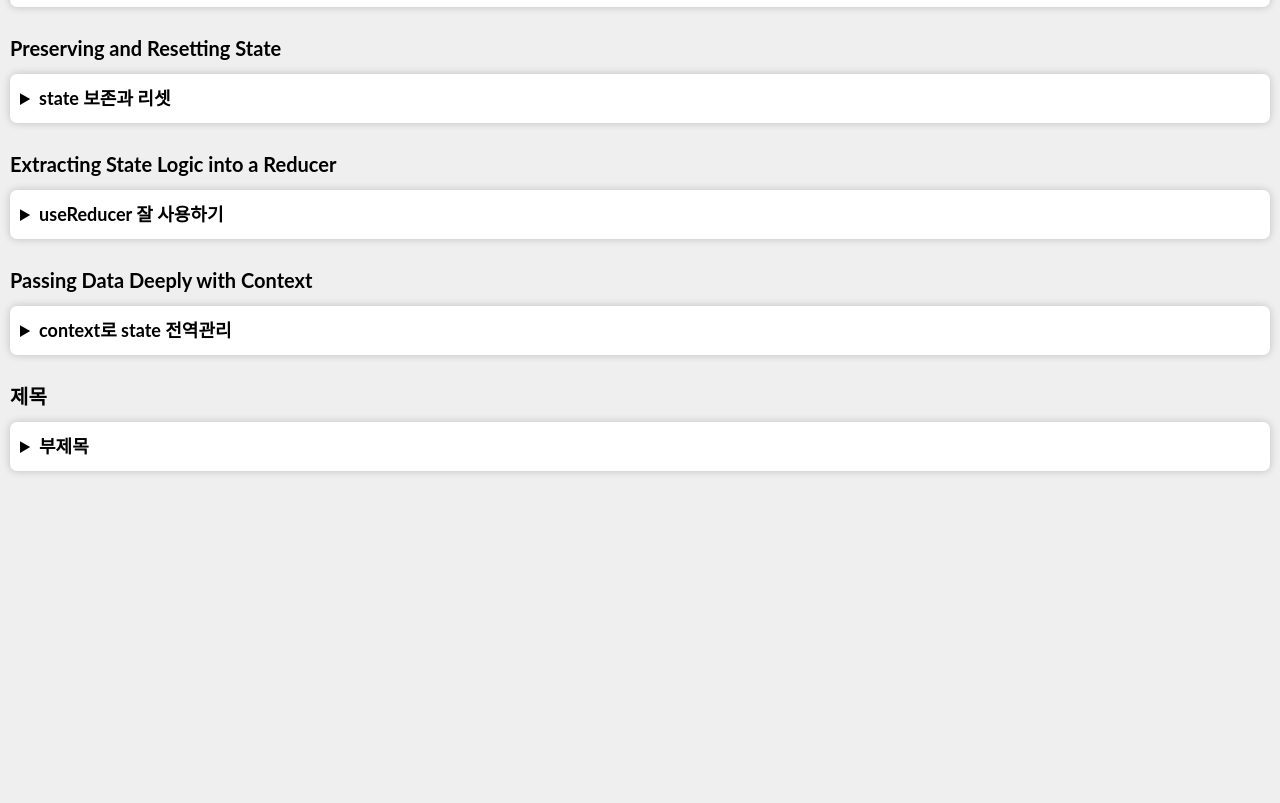
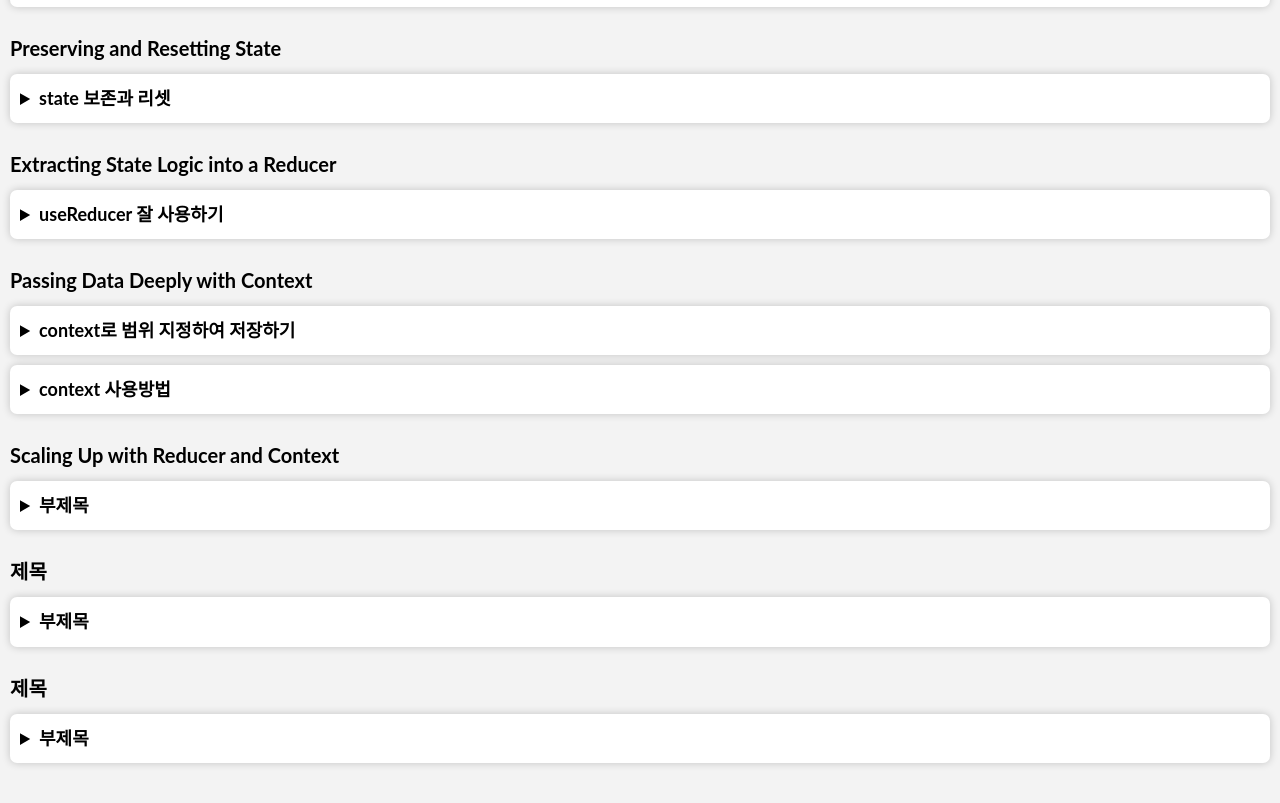
Before and after one commit to kkahub/react19-study, a React (Create React App) app: page / in a window 1280 px wide. Shown: the part 733-1536 px from the top of the page. Before the commit the page ends 1244 px from the top, so only its background shows below. Built offline with nearby package versions, Linux system fonts and the light colour scheme.

Commit message:
context를 reducer로 중

```diff
--- a/public/index.html
+++ b/public/index.html
@@ -1,14 +1,11 @@
-<!DOCTYPE html>
-<html lang="en">
+<!doctype html>
+<html lang="ko">
   <head>
     <meta charset="utf-8" />
     <link rel="icon" href="%PUBLIC_URL%/favicon.ico" />
     <meta name="viewport" content="width=device-width, initial-scale=1" />
     <meta name="theme-color" content="#000000" />
-    <meta
-      name="description"
-      content="Web site created using create-react-app"
-    />
+    <meta name="description" content="Web site created using create-react-app" />
     <link rel="apple-touch-icon" href="%PUBLIC_URL%/logo192.png" />
     <!--
       manifest.json provides metadata used when your web app is installed on a
--- a/src/component/layout/Container.js
+++ b/src/component/layout/Container.js
@@ -1,7 +1,7 @@
-export function Card({ title, subTitle, children }) {
+export function Card({ title='', subTitle, children }) {
   return (
     <>
-      <h2>{ title }</h2>
+      {title !=='' && <h2>{title}</h2>}
       <details>
         <summary>{subTitle}</summary>
         <div className="desc_wrap">
@@ -299,9 +299,7 @@ onClick={() => {
           </ul>
       </Card>
 
-      <Card title="Passing Data Deeply with Context" subTitle="context로 state 전역관리">
-        <ul>
-          <li>
+      <Card title="Passing Data Deeply with Context" subTitle="context로 범위 지정하여 저장하기">
         Provider로 감싸주고 value 값을 주면 그 하위 컴포넌트 안에서 전역으로 사용
         <div className="code">
           <xmp>
@@ -310,7 +308,10 @@ onClick={() => {
 </LevelContext.Provider>`}
           </xmp>
         </div>
-          </li>
+      </Card>
+
+      <Card subTitle="context 사용방법">
+        <ul>
           <li>
             Consumer로 접근
             <div className="code">
@@ -321,9 +322,47 @@ onClick={() => {
               </xmp>
             </div>
           </li>
-          <li>useContext로 접근</li>
-          <li>contextType로 접근</li>
+          <li>
+            useContext로 접근
+            <div className="code">
+              <xmp>
+                {`import React, { useContext } from "react";
+import LangContext from "./LangContext";
+
+function Button() {
+  const lang = useContext(LangContext);
+  return <button>{lang}</button>;
+}`}
+              </xmp>
+            </div>
+          </li>
+          <li>
+            contextType로 접근
+            <div className="code">
+              <xmp>
+                {`import React, { Component } from "react";
+import LangContext from "./LangContext";
+
+class Message extends Component {
+  static contextType = LangContext;
+  render() {
+    const lang = this.context;
+    return <p>{lang}</p>;
+  }
+}
+`}
+              </xmp>
+            </div>
+          </li>
         </ul>
+      </Card>
+
+      <Card title="Scaling Up with Reducer and Context" subTitle="부제목">
+
+      </Card>
+
+      <Card title="제목" subTitle="부제목">
+
       </Card>
 
       <Card title="제목" subTitle="부제목">
--- a/src/index.css
+++ b/src/index.css
@@ -11,7 +11,7 @@
   line-height: 1.4;
 }
 body {
-  background: #efefef;
+  background: #f3f3f3;
   padding-bottom: 10px;
 }
 hr {
```
Also changed, not shown: 1 other file (tests, documents, lock files or other folders). Lines whose indentation alone changed are shown as unchanged.
